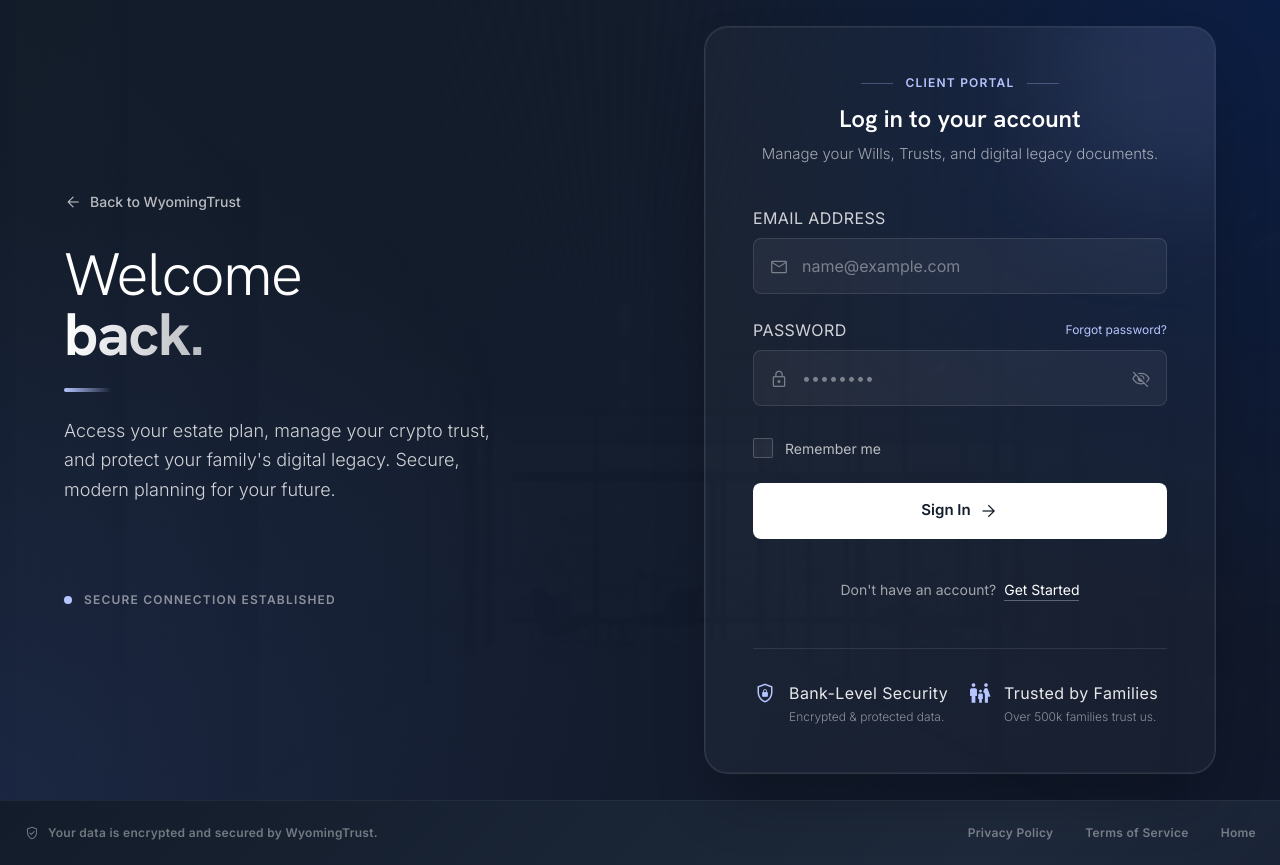
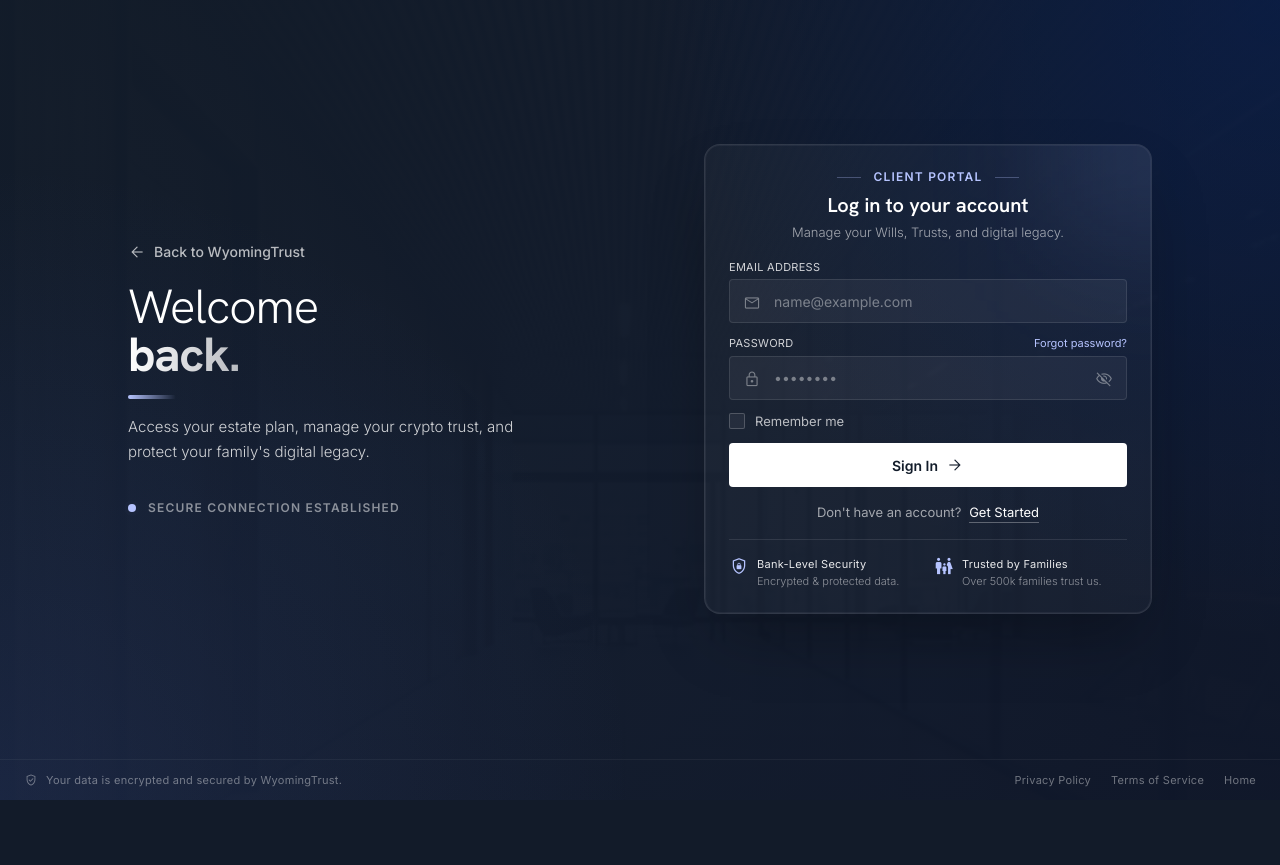
Before and after one commit to carter46/wyomingtrust---llc-maya, a PHP site: page /login.php in a window 1280 px wide. After the commit the page ends 800 px from the top, so only its background shows below. Run offline with PHP 8.4, Linux system fonts and the light colour scheme; data comes from the database, SQL or seed files in the repository; some libraries are stand-ins or nearby versions.

Commit message:
Update login.php

```diff
--- a/login.php
+++ b/login.php
@@ -32,7 +32,7 @@ $home_href = asset_url('index.php');
 <link rel="icon" href="<?php echo escape_html($favicon_href); ?>" type="image/webp"/>
 <style>
 @layer base {
-    html, body { margin: 0; padding: 0; height: 100%; }
+    html, body { margin: 0; padding: 0; height: 100%; overflow: hidden; }
     body { overscroll-behavior: none; }
 }
 ::-webkit-scrollbar { display: none; }
@@ -198,25 +198,25 @@ tailwind.config = {
 <link href="https://fonts.googleapis.com/css2?family=Hanken+Grotesk:wght@300;400;600;700&amp;family=Inter:wght@300;400;500;600&amp;display=swap" rel="stylesheet"/>
 <link href="https://fonts.googleapis.com/css2?family=Material+Symbols+Outlined:wght,FILL@100..700,0..1&amp;display=swap" rel="stylesheet"/>
 </head>
-<body class="bg-premium font-body-md text-white min-h-screen flex flex-col antialiased selection:bg-primary-fixed-dim selection:text-primary">
-<main class="flex-grow flex items-center justify-center p-gutter relative z-10 w-full min-h-screen">
-<div class="w-full max-w-6xl mx-auto flex flex-col lg:flex-row items-center justify-between gap-12 lg:gap-24 relative z-20">
+<body class="bg-premium font-body-md text-white h-dvh max-h-dvh overflow-hidden flex flex-col antialiased selection:bg-primary-fixed-dim selection:text-primary">
+<main class="flex-1 min-h-0 flex items-center justify-center px-4 py-3 sm:px-6 relative z-10 w-full overflow-y-auto">
+<div class="w-full max-w-5xl mx-auto flex flex-col lg:flex-row items-center justify-between gap-6 lg:gap-12 relative z-20">
 
-<div class="w-full lg:w-5/12 flex flex-col justify-center space-y-10 animate-[fade-in-up_1s_ease-out_forwards] opacity-0" style="animation-delay: 0.1s;">
-<div class="space-y-6">
-<a href="<?php echo escape_html($home_href); ?>" class="inline-flex items-center gap-2 text-white/70 hover:text-white transition-colors text-sm font-medium mb-2">
+<div class="hidden lg:flex w-full lg:w-5/12 flex-col justify-center space-y-5 animate-[fade-in-up_1s_ease-out_forwards] opacity-0" style="animation-delay: 0.1s;">
+<div class="space-y-4">
+<a href="<?php echo escape_html($home_href); ?>" class="inline-flex items-center gap-2 text-white/70 hover:text-white transition-colors text-sm font-medium">
 <span class="material-symbols-outlined text-[18px]">arrow_back</span>
 <span>Back to <?php echo escape_html($site_name); ?></span>
 </a>
-<h1 class="font-headline-xl text-5xl lg:text-6xl text-white tracking-tight font-light leading-tight">
+<h1 class="font-headline-xl text-4xl xl:text-5xl text-white tracking-tight font-light leading-tight">
 Welcome <br/><span class="font-bold text-transparent bg-clip-text bg-gradient-to-r from-white to-white/70">back.</span>
 </h1>
 <div class="w-12 h-1 bg-gradient-to-r from-primary-fixed-dim to-transparent rounded-full"></div>
-<p class="font-body-lg text-white/80 max-w-md leading-relaxed font-light text-lg">
-Access your estate plan, manage your crypto trust, and protect your family's digital legacy. Secure, modern planning for your future.
+<p class="font-body-md text-white/80 max-w-md leading-relaxed font-light text-[15px]">
+Access your estate plan, manage your crypto trust, and protect your family's digital legacy.
 </p>
 </div>
-<div class="hidden lg:block pt-12">
+<div class="pt-4">
 <div class="flex items-center gap-3 text-white/50 text-label-sm font-label-sm tracking-widest uppercase">
 <span class="relative flex h-2 w-2">
 <span class="animate-ping absolute inline-flex h-full w-full rounded-full bg-primary-fixed-dim opacity-75"></span>
@@ -227,102 +227,107 @@ SECURE CONNECTION ESTABLISHED
 </div>
 </div>
 
-<div class="w-full lg:w-7/12 max-w-lg mx-auto lg:mx-0 animate-[fade-in-up_1s_ease-out_forwards] opacity-0" style="animation-delay: 0.3s;">
-<div class="glass-panel rounded-3xl p-8 sm:p-12 relative overflow-hidden group" id="loginCard">
-<div class="absolute -top-24 -right-24 w-64 h-64 bg-primary-fixed-dim/10 rounded-full blur-3xl pointer-events-none"></div>
+<div class="w-full lg:w-7/12 max-w-md mx-auto lg:mx-0 animate-[fade-in-up_1s_ease-out_forwards] opacity-0" style="animation-delay: 0.3s;">
+<div class="glass-panel rounded-2xl p-5 sm:p-6 relative overflow-hidden group" id="loginCard">
+<div class="absolute -top-24 -right-24 w-48 h-48 bg-primary-fixed-dim/10 rounded-full blur-3xl pointer-events-none"></div>
 
-<div class="mb-10 relative z-10 text-center">
-<div class="text-label-sm font-label-sm text-primary-fixed-dim uppercase tracking-widest mb-3 flex items-center justify-center gap-3">
-<div class="h-[1px] w-8 bg-primary-fixed-dim/30"></div>
+<a href="<?php echo escape_html($home_href); ?>" class="lg:hidden inline-flex items-center gap-1.5 text-white/70 hover:text-white transition-colors text-xs font-medium mb-3 relative z-10">
+<span class="material-symbols-outlined text-[16px]">arrow_back</span>
+<span>Back</span>
+</a>
+
+<div class="mb-4 relative z-10 text-center">
+<div class="text-label-sm font-label-sm text-primary-fixed-dim uppercase tracking-widest mb-1.5 flex items-center justify-center gap-3">
+<div class="h-[1px] w-6 bg-primary-fixed-dim/30"></div>
 <span>Client Portal</span>
-<div class="h-[1px] w-8 bg-primary-fixed-dim/30"></div>
+<div class="h-[1px] w-6 bg-primary-fixed-dim/30"></div>
 </div>
-<h2 class="font-headline-md text-2xl text-white mb-2 font-semibold">Log in to your account</h2>
-<p class="font-body-md text-white/60 text-[15px] font-light">Manage your Wills, Trusts, and digital legacy documents.</p>
+<h2 class="font-headline-md text-xl text-white mb-1 font-semibold">Log in to your account</h2>
+<p class="font-body-md text-white/60 text-[13px] font-light">Manage your Wills, Trusts, and digital legacy.</p>
 </div>
 
-<div id="verificationSuccess" class="hidden mb-6 p-4 bg-emerald-500/10 border border-emerald-400/20 text-emerald-100 font-label-md text-[13px] flex items-center gap-3 rounded-xl backdrop-blur-md">
-<span class="material-symbols-outlined text-[18px]">check_circle</span>
+<div id="verificationSuccess" class="hidden mb-3 p-3 bg-emerald-500/10 border border-emerald-400/20 text-emerald-100 font-label-md text-[12px] flex items-center gap-2 rounded-lg backdrop-blur-md">
+<span class="material-symbols-outlined text-[16px]">check_circle</span>
 <span>Email verified successfully! You can now log in.</span>
 </div>
-<div id="passwordResetSuccess" class="hidden mb-6 p-4 bg-emerald-500/10 border border-emerald-400/20 text-emerald-100 font-label-md text-[13px] flex items-center gap-3 rounded-xl backdrop-blur-md">
-<span class="material-symbols-outlined text-[18px]">check_circle</span>
+<div id="passwordResetSuccess" class="hidden mb-3 p-3 bg-emerald-500/10 border border-emerald-400/20 text-emerald-100 font-label-md text-[12px] flex items-center gap-2 rounded-lg backdrop-blur-md">
+<span class="material-symbols-outlined text-[16px]">check_circle</span>
 <span>Password reset successfully! You can now log in with your new password.</span>
 </div>
-<div id="errorMessage" class="hidden mb-6 p-4 bg-error/10 border border-error/20 text-error-container font-label-md text-[13px] flex items-center gap-3 rounded-xl backdrop-blur-md">
-<span class="material-symbols-outlined text-[18px]">error</span>
+<div id="errorMessage" class="hidden mb-3 p-3 bg-error/10 border border-error/20 text-error-container font-label-md text-[12px] flex items-center gap-2 rounded-lg backdrop-blur-md">
+<span class="material-symbols-outlined text-[16px]">error</span>
 <span id="errorMessageText">Invalid credentials. Please verify and try again.</span>
 </div>
 
-<div id="verificationNotice" class="hidden mb-6 p-4 bg-amber-500/10 border border-amber-400/20 rounded-xl backdrop-blur-md">
-<div class="flex items-start gap-3">
-<span class="material-symbols-outlined text-amber-300 text-[20px]">warning</span>
+<div id="verificationNotice" class="hidden mb-3 p-3 bg-amber-500/10 border border-amber-400/20 rounded-lg backdrop-blur-md">
+<div class="flex items-start gap-2">
+<span class="material-symbols-outlined text-amber-300 text-[18px]">warning</span>
 <div class="flex-1">
-<h3 class="font-bold text-amber-100 mb-1 text-sm">Email Verification Required</h3>
-<p class="text-sm text-amber-100/80 mb-3">Please verify your email address before logging in.</p>
-<button id="resendVerificationBtn" type="button" class="w-full bg-amber-500/90 hover:bg-amber-400 text-[#121c2a] px-4 py-2.5 rounded-lg text-sm font-semibold transition-colors disabled:opacity-50 disabled:cursor-not-allowed" onclick="resendVerificationEmail()">
+<h3 class="font-bold text-amber-100 mb-0.5 text-xs">Email Verification Required</h3>
+<p class="text-xs text-amber-100/80 mb-2">Please verify your email before logging in.</p>
+<button id="resendVerificationBtn" type="button" class="w-full bg-amber-500/90 hover:bg-amber-400 text-[#121c2a] px-3 py-2 rounded-lg text-xs font-semibold transition-colors disabled:opacity-50 disabled:cursor-not-allowed" onclick="resendVerificationEmail()">
 Resend Verification Email
 </button>
-<div id="resendCountdown" class="hidden text-center mt-3">
-<p class="text-xs text-amber-100/80 mb-1">
+<div id="resendCountdown" class="hidden text-center mt-2">
+<p class="text-[11px] text-amber-100/80 mb-1">
 Please wait <span id="countdownSeconds" class="font-bold">60</span> seconds before requesting another email.
 </p>
-<div class="w-full bg-amber-900/40 rounded-full h-1.5">
-<div id="countdownProgress" class="bg-amber-400 h-1.5 rounded-full transition-all duration-1000" style="width: 100%;"></div>
+<div class="w-full bg-amber-900/40 rounded-full h-1">
+<div id="countdownProgress" class="bg-amber-400 h-1 rounded-full transition-all duration-1000" style="width: 100%;"></div>
 </div>
 </div>
-<div id="resendMessage" class="hidden text-xs mt-2"></div>
+<div id="resendMessage" class="hidden text-[11px] mt-2"></div>
 </div>
 </div>
 </div>
 
-<form class="space-y-6 relative z-10" id="loginForm">
-<div class="space-y-2 group/input">
-<label class="block font-label-sm text-white/80 tracking-wide uppercase" for="email">Email Address</label>
+<form class="space-y-3 relative z-10" id="loginForm">
+<div class="space-y-1 group/input">
+<label class="block font-label-sm text-white/80 tracking-wide uppercase text-[11px]" for="email">Email Address</label>
 <div class="relative">
-<span class="absolute left-4 top-1/2 -translate-y-1/2 text-white/40 group-focus-within/input:text-white transition-colors">
-<span class="material-symbols-outlined text-[20px] font-light">mail</span>
+<span class="absolute left-3.5 top-1/2 -translate-y-1/2 text-white/40 group-focus-within/input:text-white transition-colors">
+<span class="material-symbols-outlined text-[18px] font-light">mail</span>
 </span>
-<input class="w-full h-14 pl-12 pr-4 glass-input rounded-xl font-body-md focus:outline-none transition-all" id="email" name="email" placeholder="name@example.com" required type="email" autocomplete="email"/>
+<input class="w-full h-11 pl-11 pr-3 glass-input rounded-lg font-body-md text-sm focus:outline-none transition-all" id="email" name="email" placeholder="name@example.com" required type="email" autocomplete="email"/>
 </div>
 </div>
 
-<div class="space-y-2 group/input">
+<div class="space-y-1 group/input">
 <div class="flex justify-between items-center">
-<label class="block font-label-sm text-white/80 tracking-wide uppercase" for="password">Password</label>
-<a class="font-label-sm text-[12px] text-primary-fixed-dim hover:text-white transition-colors tracking-normal" href="<?php echo escape_html($forgot_href); ?>">Forgot password?</a>
+<label class="block font-label-sm text-white/80 tracking-wide uppercase text-[11px]" for="password">Password</label>
+<a class="font-label-sm text-[11px] text-primary-fixed-dim hover:text-white transition-colors tracking-normal" href="<?php echo escape_html($forgot_href); ?>">Forgot password?</a>
 </div>
 <div class="relative">
-<span class="absolute left-4 top-1/2 -translate-y-1/2 text-white/40 group-focus-within/input:text-white transition-colors">
-<span class="material-symbols-outlined text-[20px] font-light">lock</span>
+<span class="absolute left-3.5 top-1/2 -translate-y-1/2 text-white/40 group-focus-within/input:text-white transition-colors">
+<span class="material-symbols-outlined text-[18px] font-light">lock</span>
 </span>
-<input class="w-full h-14 pl-12 pr-12 glass-input rounded-xl font-body-md focus:outline-none transition-all" id="password" name="password" placeholder="••••••••" required type="password" autocomplete="current-password"/>
-<button class="absolute right-4 top-1/2 -translate-y-1/2 text-white/40 hover:text-white focus:outline-none transition-colors" id="togglePassword" type="button" aria-label="Toggle password visibility">
-<span class="material-symbols-outlined text-[20px] font-light" id="visibilityIcon">visibility_off</span>
+<input class="w-full h-11 pl-11 pr-11 glass-input rounded-lg font-body-md text-sm focus:outline-none transition-all" id="password" name="password" placeholder="••••••••" required type="password" autocomplete="current-password"/>
+<button class="absolute right-3.5 top-1/2 -translate-y-1/2 text-white/40 hover:text-white focus:outline-none transition-colors" id="togglePassword" type="button" aria-label="Toggle password visibility">
+<span class="material-symbols-outlined text-[18px] font-light" id="visibilityIcon">visibility_off</span>
 </button>
 </div>
 </div>
 
-<div class="flex items-center pt-2">
+<div class="flex items-center">
 <div class="relative flex items-center justify-center">
-<input class="h-5 w-5 rounded bg-white/5 border-white/20 text-primary-fixed-dim focus:ring-0 focus:ring-offset-0 cursor-pointer appearance-none checked:bg-primary-fixed-dim checked:border-primary-fixed-dim transition-all peer" id="remember_me" name="remember_me" type="checkbox"/>
-<span class="material-symbols-outlined absolute text-white text-[14px] pointer-events-none opacity-0 peer-checked:opacity-100 transition-opacity">check</span>
+<input class="h-4 w-4 rounded bg-white/5 border-white/20 text-primary-fixed-dim focus:ring-0 focus:ring-offset-0 cursor-pointer appearance-none checked:bg-primary-fixed-dim checked:border-primary-fixed-dim transition-all peer" id="remember_me" name="remember_me" type="checkbox"/>
+<span class="material-symbols-outlined absolute text-white text-[12px] pointer-events-none opacity-0 peer-checked:opacity-100 transition-opacity">check</span>
 </div>
-<label class="ml-3 block font-body-md text-[14px] text-white/70 cursor-pointer hover:text-white transition-colors" for="remember_me">
+<label class="ml-2.5 block font-body-md text-[13px] text-white/70 cursor-pointer hover:text-white transition-colors" for="remember_me">
 Remember me
 </label>
 </div>
 
 <input type="hidden" id="redirectTo" value="<?php echo escape_html($redirectTo); ?>">
 
-<button class="w-full h-14 bg-white text-[#121c2a] font-label-md text-[15px] font-semibold rounded-xl hover:bg-white/90 hover:shadow-[0_0_20px_rgba(255,255,255,0.3)] focus:outline-none focus:ring-2 focus:ring-offset-2 focus:ring-offset-[#121c2a] focus:ring-white transition-all duration-300 flex items-center justify-center gap-2 mt-4 group/btn disabled:opacity-80 disabled:cursor-not-allowed" type="submit" id="submitBtn">
+<button class="w-full h-11 bg-white text-[#121c2a] font-label-md text-[14px] font-semibold rounded-lg hover:bg-white/90 hover:shadow-[0_0_20px_rgba(255,255,255,0.3)] focus:outline-none focus:ring-2 focus:ring-offset-2 focus:ring-offset-[#121c2a] focus:ring-white transition-all duration-300 flex items-center justify-center gap-2 group/btn disabled:opacity-80 disabled:cursor-not-allowed" type="submit" id="submitBtn">
 <span>Sign In</span>
-<span class="material-symbols-outlined text-[20px] group-hover/btn:translate-x-1 transition-transform">arrow_forward</span>
+<span class="material-symbols-outlined text-[18px] group-hover/btn:translate-x-1 transition-transform">arrow_forward</span>
 </button>
 </form>
 
-<div class="mt-10 text-center">
-<p class="font-body-md text-[14px] text-white/60">
+<div class="mt-4 text-center">
+<p class="font-body-md text-[13px] text-white/60">
 Don't have an account?
 <a class="font-label-md text-white hover:text-primary-fixed-dim transition-colors ml-1 border-b border-white/30 hover:border-primary-fixed-dim pb-0.5" href="<?php echo escape_html($onboarding_href); ?>">
 Get Started
@@ -330,19 +335,19 @@ Get Started
 </p>
 </div>
 
-<div class="mt-12 pt-8 border-t border-white/10 grid grid-cols-2 gap-4">
-<div class="flex items-start gap-3">
-<span class="material-symbols-outlined text-primary-fixed-dim text-[24px] font-light">shield_lock</span>
+<div class="mt-4 pt-4 border-t border-white/10 grid grid-cols-2 gap-3">
+<div class="flex items-start gap-2">
+<span class="material-symbols-outlined text-primary-fixed-dim text-[20px] font-light">shield_lock</span>
 <div>
-<h4 class="font-label-sm text-white/90 tracking-wide">Bank-Level Security</h4>
-<p class="text-[12px] text-white/50 mt-1 leading-snug font-light">Encrypted &amp; protected data.</p>
+<h4 class="font-label-sm text-white/90 tracking-wide text-[11px]">Bank-Level Security</h4>
+<p class="text-[11px] text-white/50 mt-0.5 leading-snug font-light">Encrypted &amp; protected data.</p>
 </div>
 </div>
-<div class="flex items-start gap-3">
-<span class="material-symbols-outlined text-primary-fixed-dim text-[24px] font-light">family_restroom</span>
+<div class="flex items-start gap-2">
+<span class="material-symbols-outlined text-primary-fixed-dim text-[20px] font-light">family_restroom</span>
 <div>
-<h4 class="font-label-sm text-white/90 tracking-wide">Trusted by Families</h4>
-<p class="text-[12px] text-white/50 mt-1 leading-snug font-light">Over 500k families trust us.</p>
+<h4 class="font-label-sm text-white/90 tracking-wide text-[11px]">Trusted by Families</h4>
+<p class="text-[11px] text-white/50 mt-0.5 leading-snug font-light">Over 500k families trust us.</p>
 </div>
 </div>
 </div>
@@ -351,13 +356,13 @@ Get Started
 </div>
 </main>
 
-<footer class="w-full border-t border-white/5 bg-transparent py-6 relative z-20 mt-auto">
-<div class="max-w-7xl mx-auto px-gutter flex flex-col md:flex-row justify-between items-center gap-4">
-<div class="flex items-center gap-2 text-white/40 text-label-sm font-label-sm tracking-wide">
-<span class="material-symbols-outlined text-[16px]">verified_user</span>
+<footer class="w-full border-t border-white/5 bg-transparent py-2.5 sm:py-3 relative z-20 shrink-0">
+<div class="max-w-7xl mx-auto px-4 sm:px-6 flex flex-col sm:flex-row justify-between items-center gap-2">
+<div class="flex items-center gap-2 text-white/40 text-[11px] font-label-sm tracking-wide">
+<span class="material-symbols-outlined text-[14px]">verified_user</span>
 Your data is encrypted and secured by <?php echo escape_html($site_name); ?>.
 </div>
-<div class="flex gap-8 text-label-sm text-white/40 tracking-wide">
+<div class="flex gap-5 text-[11px] text-white/40 tracking-wide">
 <a class="hover:text-white transition-colors" href="<?php echo escape_html($privacy_href); ?>">Privacy Policy</a>
 <a class="hover:text-white transition-colors" href="<?php echo escape_html($terms_href); ?>">Terms of Service</a>
 <a class="hover:text-white transition-colors" href="<?php echo escape_html($home_href); ?>">Home</a>
```
